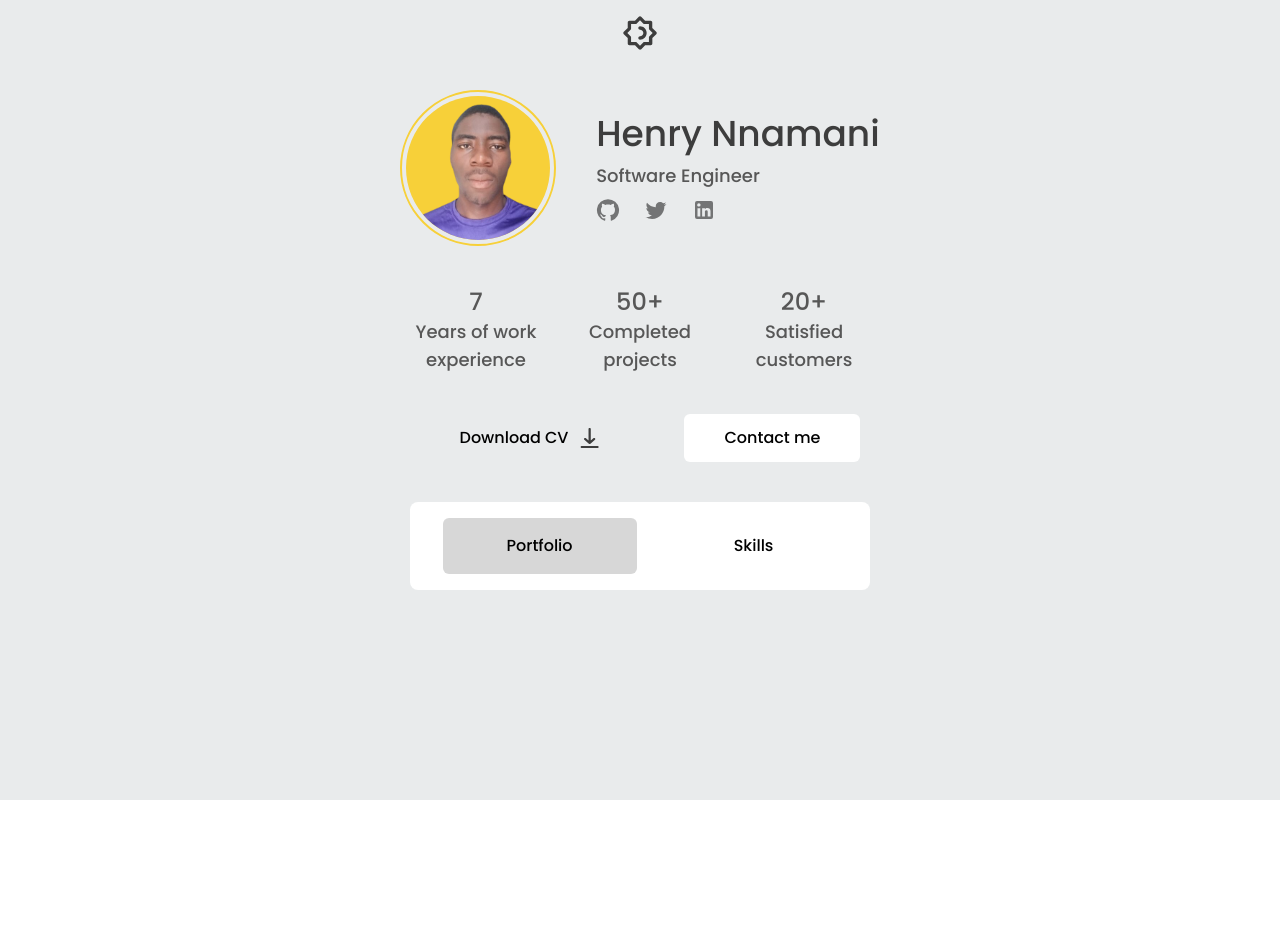
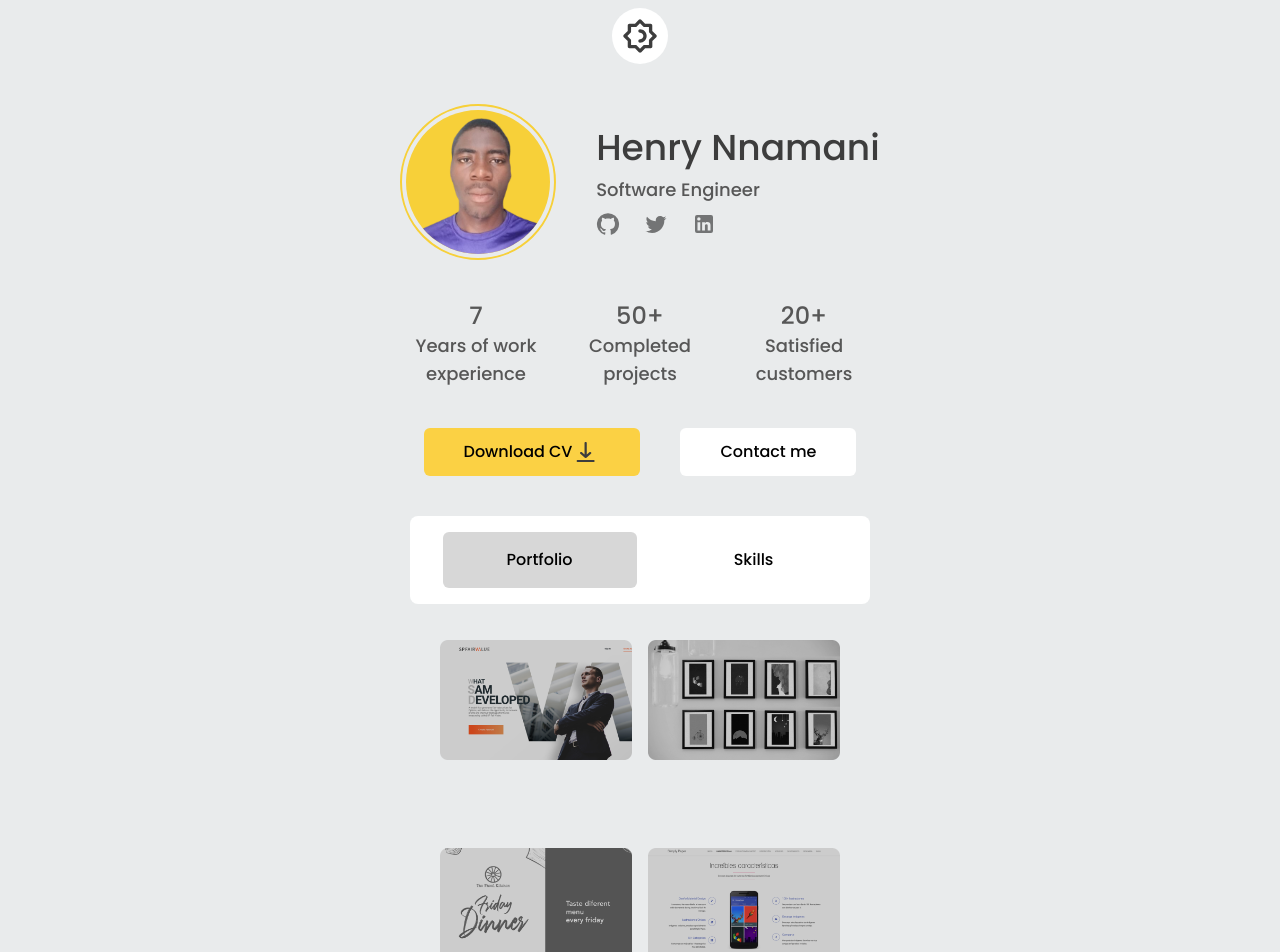
Before and after one commit to asahelcode/portfoliox, a React (Vite) app: page / in a window 1280 px wide. Shown: the top 952 px of the page. Before the commit the page ends 800 px from the top, so only its background shows below. Built offline with nearby package versions, Linux system fonts and the light colour scheme.

Commit message:
add portfolios

```diff
--- a/src/App.tsx
+++ b/src/App.tsx
@@ -1,15 +1,42 @@
 import ToggleDarkIcon from "./common/icons/ToggleDarkIcon";
 import ProfilePic from "../src/assets/profile-removebg-preview.png";
 import { GitHub, LinkedIn, Twitter } from "@mui/icons-material";
-import { Button } from "./components";
 import DownloadIcon from "./common/icons/DownloadIcon";
+
+import Project1 from "../src/assets/Rectangle 1 (1).png";
+import Project2 from "../src/assets/Rectangle 1 (2).png";
+import Project3 from "../src/assets/Rectangle 1 (3).png";
+import Project4 from "../src/assets/Rectangle 1 (4).png";
+import Project5 from "../src/assets/Rectangle 1 (5).png";
+
+const projects = [
+  {
+    title: "Project 1",
+    image: Project1,
+  },
+  {
+    title: "Project 2",
+    image: Project2,
+  },
+  {
+    title: "Project 3",
+    image: Project3,
+  },
+  {
+    title: "Project 4",
+    image: Project4,
+  },
+  {
+    title: "Project 5",
+    image: Project5,
+  },
+];
 
 function App() {
   return (
     <>
-      <div className="bg-[#E9EBEC] h-screen w-screen font-poppins">
-        <div className="container max-w-screen-lg mx-auto flex space-y-10 flex-col items-center justify-center">
-          <div className="pt-4">
+      <div className="container max-w-screen-lg mx-auto font-poppins flex space-y-10 flex-col items-center justify-center">
+        <div className="w-14 h-14 flex justify-center items-center bg-white mt-2 rounded-full">
           <ToggleDarkIcon />
         </div>
         <div className="flex gap-10 justify-center items-center">
@@ -53,26 +80,39 @@ function App() {
 
         {/** */}
         <div className="flex space-x-10">
-            <Button
-              label="Download CV"
-              color="FBD144"
-              icon={<DownloadIcon />}
-            />
-            <Button label="Contact me" />
+          <button className="px-10 py-3 bg-[#FBD144] flex justify-center items-center rounded-md">
+            <span>Download CV</span>
+            <DownloadIcon />
+          </button>
+          <button className="px-10 py-3 bg-white flex justify-center items-center rounded-md">
+            <span>Contact me </span>
+          </button>
         </div>
 
         {/** */}
+        <div className="flex flex-col items-center">
           <div className="bg-white p-4 group  w-[460px] rounded-lg">
             <div className="flex justify-around items-center">
-              <button className=" bg-[#D7D7D7] px-16 py-4 font-medium rounded-md">
+              <button className="bg-[#D7D7D7] px-16 py-4 font-medium rounded-md">
                 Portfolio
               </button>
               <button className="px-16 py-4 rounded-md">Skills</button>
             </div>
-            <div>
-
+          </div>
+          <div className="grid grid-cols-2 gap-4">
+            {projects?.map((project) => (
+              <img
+                src={project.image}
+                alt=""
+                className="w-48 h-48 object-contain"
+              />
+            ))}
           </div>
         </div>
+
+        {/** */}
+        <div className="text-gray-500 p-3 flex items-center">
+          &copy; Henry. {new Date().getFullYear()} All right reserved
         </div>
       </div>
     </>
--- a/src/components/Button/index.tsx
+++ /dev/null
@@ -1,19 +0,0 @@
-interface ButtonProps {
-  color?: string;
-  label: string;
-  icon?: React.ReactNode;
-}
-
-const Button = ({ color, label, icon }: ButtonProps) => {
-  const buttonStyle = `px-10 py-3 ${
-    color ? `bg-[#${color}]` : "bg-white"
-  } flex justify-center items-center rounded-md font-poppins font-medium `;
-  return (
-    <button className={buttonStyle}>
-      {label}
-      {icon && <span className="ml-2 text-xs">{icon}</span>}
-    </button>
-  );
-};
-
-export default Button;
--- a/src/components/index.ts
+++ /dev/null
@@ -1,3 +0,0 @@
-import Button from "./Button";
-
-export { Button };
--- a/src/index.css
+++ b/src/index.css
@@ -1,3 +1,7 @@
 @tailwind base;
 @tailwind components;
 @tailwind utilities;
+
+body {
+    @apply bg-[#E9EBEC]
+}
```
Lines whose indentation alone changed are shown as unchanged.
